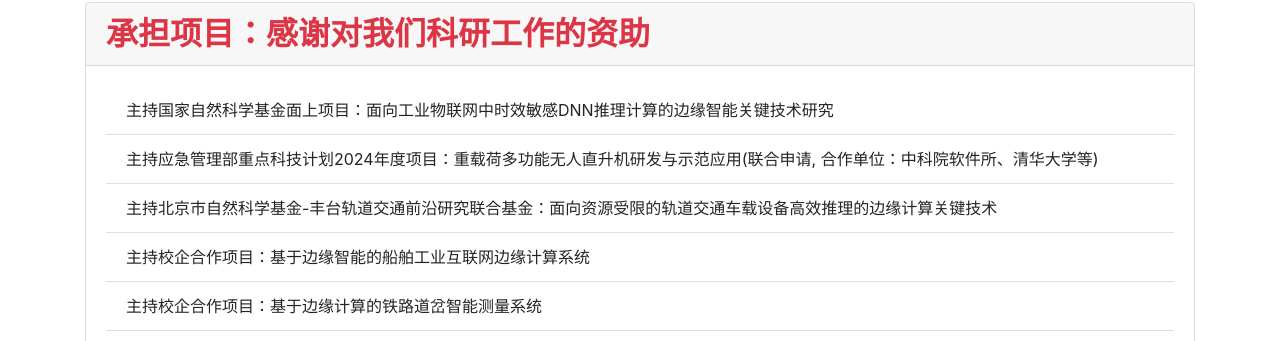
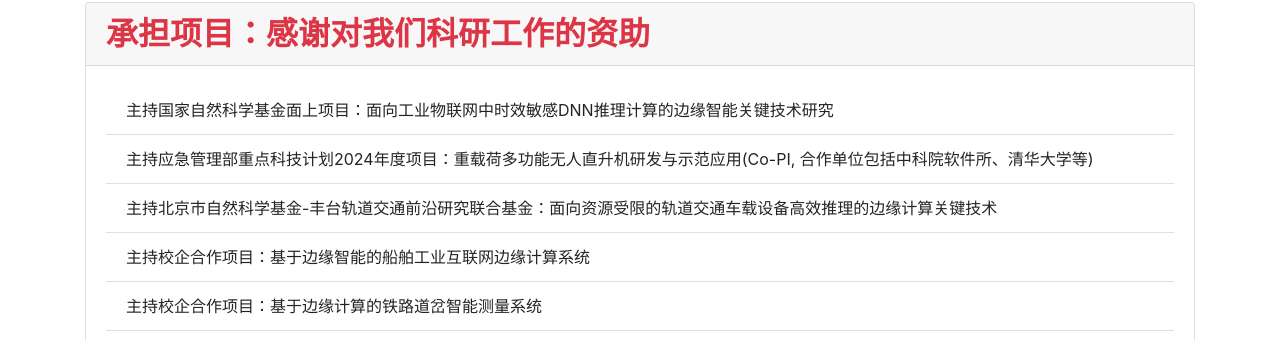
Before and after one commit to fangvv/Homepage, a Jekyll site: the page Edgecomp/index.html, which Jekyll copies as it is, in a window 1280 px wide and 900 px high, scrolled down 1561 px. Shown: the part 111-452 px from the top of the window. Built offline with Jekyll 4.4.1, drawn with Linux system fonts in a browser that asks for light colours; comment, search, counter and statistics services are not loaded; some of the changed text lies outside the part shown.

Commit message:
update Edgecomp

```diff
--- a/Edgecomp/index.html
+++ b/Edgecomp/index.html
@@ -89,7 +89,7 @@
   <div class="card-body">
     <ul class="list-group list-group-flush">
       <li class="list-group-item">主持国家自然科学基金面上项目：面向工业物联网中时效敏感DNN推理计算的边缘智能关键技术研究</li>
-      <li class="list-group-item">主持应急管理部重点科技计划2024年度项目：重载荷多功能无人直升机研发与示范应用(联合申请, 合作单位：中科院软件所、清华大学等)</li>
+      <li class="list-group-item">主持应急管理部重点科技计划2024年度项目：重载荷多功能无人直升机研发与示范应用(Co-PI, 合作单位包括中科院软件所、清华大学等)</li>
       <li class="list-group-item">主持北京市自然科学基金-丰台轨道交通前沿研究联合基金：面向资源受限的轨道交通车载设备高效推理的边缘计算关键技术</li>
       <li class="list-group-item">主持校企合作项目：基于边缘智能的船舶工业互联网边缘计算系统</li>
       <li class="list-group-item">主持校企合作项目：基于边缘计算的铁路道岔智能测量系统</li>
@@ -145,12 +145,14 @@
 <div class="card">
   <h2 class="card-header text-danger font-weight-bold">技术输出与产品化：把论文写在祖国的大地上</h2>
   <img src="img/product.png" class="img-fluid">
+  <img src="img/uav.jpeg" class="img-fluid">
   <div class="card-body">
     <ul class="list-group list-group-flush">
       <li class="list-group-item">面向物流车辆高精度实时融合定位的边缘系统及设备：与YuQing公司合作研发，可将定位误差控制在20厘米以内，成果已量产</li>
       <li class="list-group-item">面向铁路基础设施运维智能测量工具的边缘系统及设备：与JiaoKongZhiXin公司合作研发，实现了测具的联网与测值电子化记录，成果已量产</li>
       <li class="list-group-item">面向铁路基础设施运维的数字孪生与工况智能分析系统，与JiaoKongZhiXin公司合作研发，实现了转辙机行程的物联网化监控，已上线试用中</li>
       <li class="list-group-item">面向船舶工业互联网的智能边缘计算系统，正在研发中</li>
+      <li class="list-group-item">面向应急抢险、救援的多功能无人直升机，联合研发中</li>
     </ul>
   </div>
 </div>
```
Also changed, not shown: Edgecomp/img/uav.jpeg (added).
